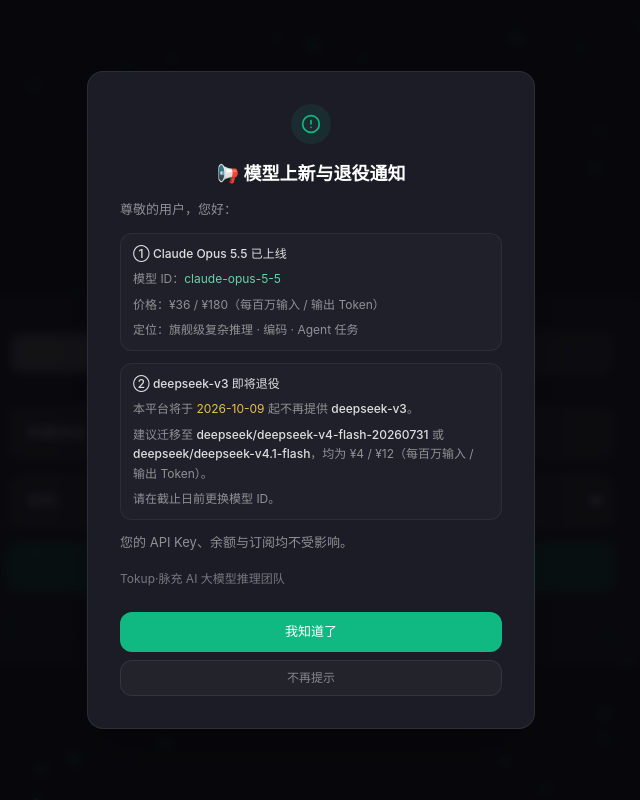
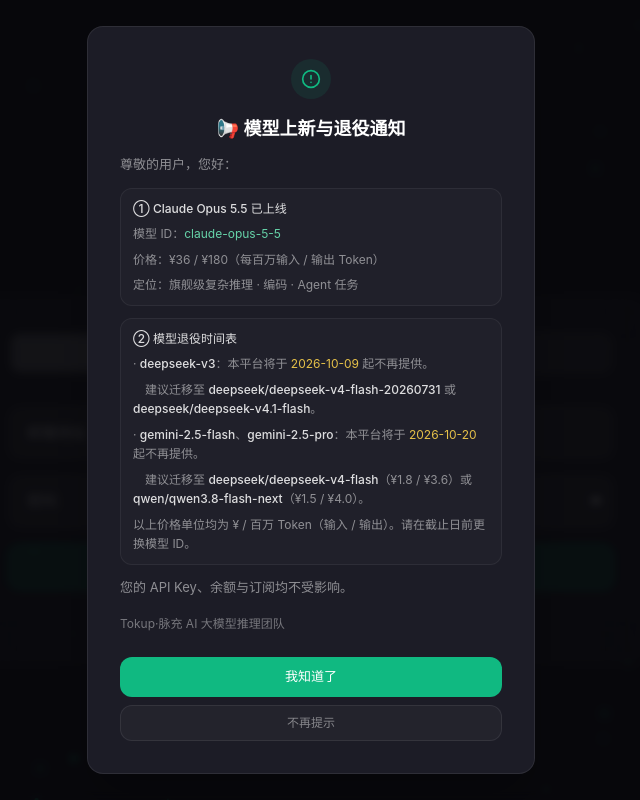
Before and after one commit to ly450358817/tokup, a React (Vite) app in the folder frontend/: page /login in a window 1280 px wide. Shown: the whole page, without its empty margins (329-969 px from the left). Built offline with nearby package versions, Linux system fonts and the light colour scheme.

Commit message:
feat(announcement): v27 新增 gemini-2.5-flash/pro 退役时间表
deepseek-v3(10-09) 与 gemini-2.5-flash/pro(10-20) 合并为「模型退役时间表」，
按合规要求不出现上游供应商名；迁移建议指向平台在售低价模型。

```diff
--- a/frontend/src/components/AnnouncementPopup.tsx
+++ b/frontend/src/components/AnnouncementPopup.tsx
@@ -1,7 +1,7 @@
 import { useState, useEffect } from 'react';
 
 // 公告版本号：内容变更时必须递增，否则已点击「我知道了」的用户 5 天内看不到新版
-const VERSION = 'v26';
+const VERSION = 'v27';
 
 function safeGet(store: Storage, key: string): string | null {
   try {
@@ -72,10 +72,12 @@
           </div>
 
           <div className="rounded-xl border border-white/[0.06] bg-white/[0.02] px-3 py-2.5 space-y-1.5 text-[12px]">
-            <p className="text-white/85 font-medium">② deepseek-v3 即将退役</p>
-            <p>本平台将于 <span className="text-amber-300/90">2026-10-09</span> 起不再提供 <span className="text-white/85 font-medium">deepseek-v3</span>。</p>
-            <p>建议迁移至 <span className="text-white/85 font-medium">deepseek/deepseek-v4-flash-20260731</span> 或 <span className="text-white/85 font-medium">deepseek/deepseek-v4.1-flash</span>，均为 ¥4 / ¥12（每百万输入 / 输出 Token）。</p>
-            <p>请在截止日前更换模型 ID。</p>
+            <p className="text-white/85 font-medium">② 模型退役时间表</p>
+            <p>· <span className="text-white/85 font-medium">deepseek-v3</span>：本平台将于 <span className="text-amber-300/90">2026-10-09</span> 起不再提供。</p>
+            <p>　建议迁移至 <span className="text-white/85 font-medium">deepseek/deepseek-v4-flash-20260731</span> 或 <span className="text-white/85 font-medium">deepseek/deepseek-v4.1-flash</span>。</p>
+            <p>· <span className="text-white/85 font-medium">gemini-2.5-flash</span>、<span className="text-white/85 font-medium">gemini-2.5-pro</span>：本平台将于 <span className="text-amber-300/90">2026-10-20</span> 起不再提供。</p>
+            <p>　建议迁移至 <span className="text-white/85 font-medium">deepseek/deepseek-v4-flash</span>（¥1.8 / ¥3.6）或 <span className="text-white/85 font-medium">qwen/qwen3.8-flash-next</span>（¥1.5 / ¥4.0）。</p>
+            <p>以上价格单位均为 ¥ / 百万 Token（输入 / 输出）。请在截止日前更换模型 ID。</p>
           </div>
 
           <p>您的 API Key、余额与订阅均不受影响。</p>
```
